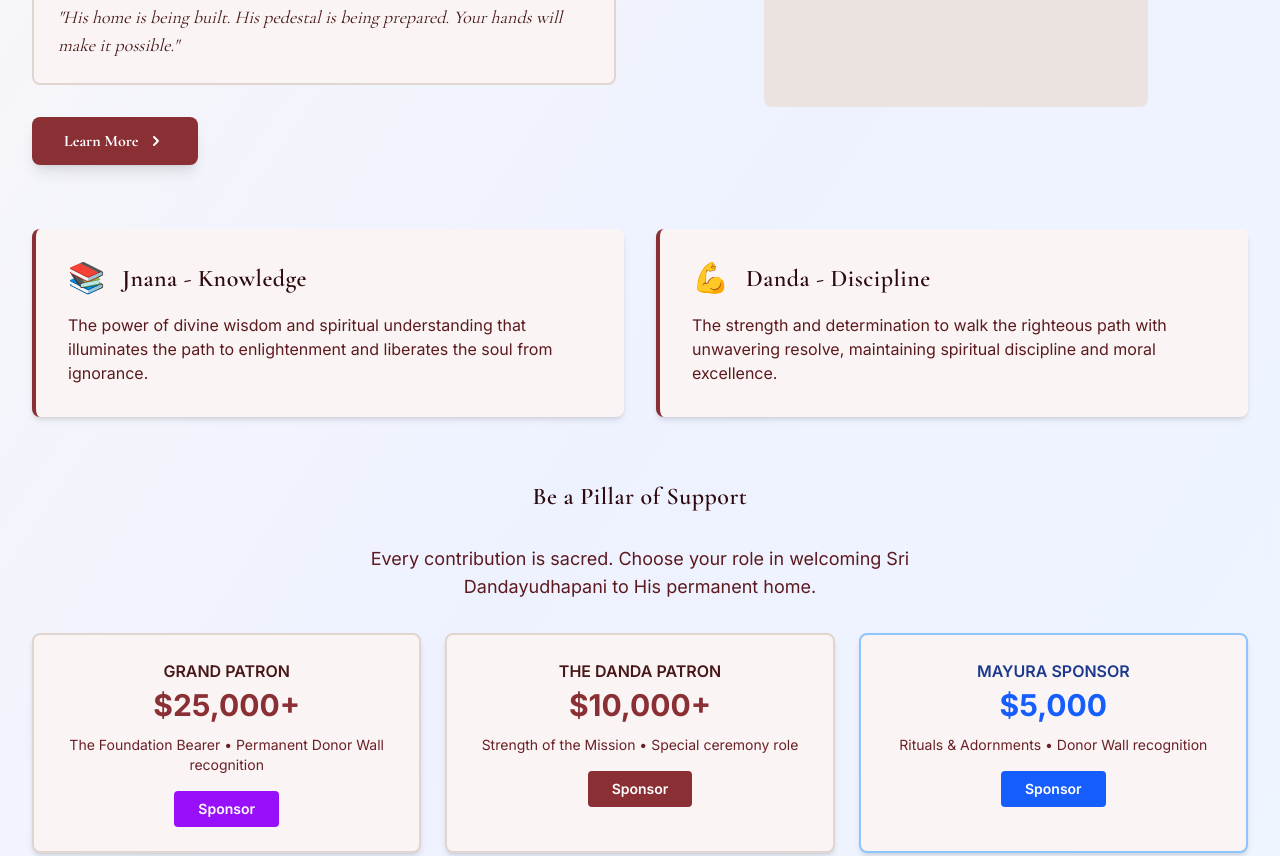
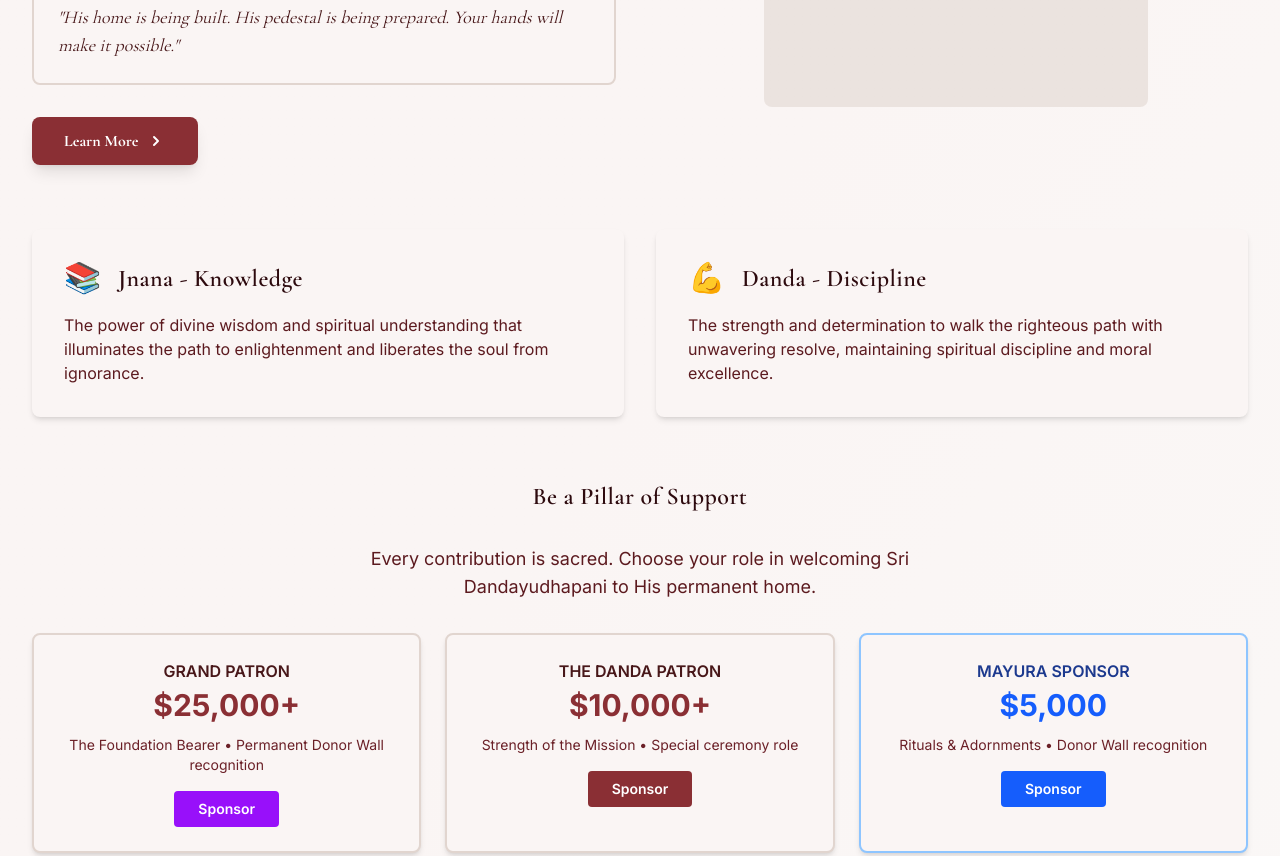
Before and after one commit to ariaknight/chinmaya-sharadalaya, an Astro site: page / in a window 1280 px wide. Shown: the part 4216-5072 px from the top of the page. Built offline with nearby package versions, Linux system fonts and the light colour scheme; Astro itself is replaced by a stand-in of ours.

Commit message:
fix: update background gradient and remove unnecessary border styles in JnanashaktiSection for improved consistency

```diff
--- a/src/components/JnanashaktiSection.astro
+++ b/src/components/JnanashaktiSection.astro
@@ -3,7 +3,7 @@
 // Displays the sacred mission to welcome Sri Dandayudhapani
 ---
 
-<section id="jnanashakti" style="scroll-margin-top:6rem;" class="py-16 md:py-24 bg-gradient-to-br from-burgundy-50 via-indigo-50 to-blue-50">
+<section id="jnanashakti" style="scroll-margin-top:6rem;" class="py-16 md:py-24 bg-gradient-to-br from-maroon-50 via-maroon-50 to-burgundy-50">
   <div class="max-w-7xl mx-auto px-4 sm:px-6 lg:px-8">
     <!-- Section Header -->
     <div class="text-center mb-16">
@@ -66,7 +66,7 @@
 
     <!-- Two Aspects of Dandayudhapani -->
     <div class="grid md:grid-cols-2 gap-8 mb-16">
-      <div class="bg-maroon-50 rounded-lg shadow-md p-8 border-l-4 border-burgundy-600">
+      <div class="bg-maroon-50 rounded-lg shadow-md p-8">
         <h4 class="text-2xl font-serif font-bold text-burgundy-900 mb-4 flex items-center">
           <span class="text-3xl mr-4">📚</span>
           Jnana - Knowledge
@@ -76,7 +76,7 @@
         </p>
       </div>
 
-      <div class="bg-maroon-50 rounded-lg shadow-md p-8 border-l-4 border-burgundy-600">
+      <div class="bg-maroon-50 rounded-lg shadow-md p-8">
         <h4 class="text-2xl font-serif font-bold text-burgundy-900 mb-4 flex items-center">
           <span class="text-3xl mr-4">💪</span>
           Danda - Discipline
```
